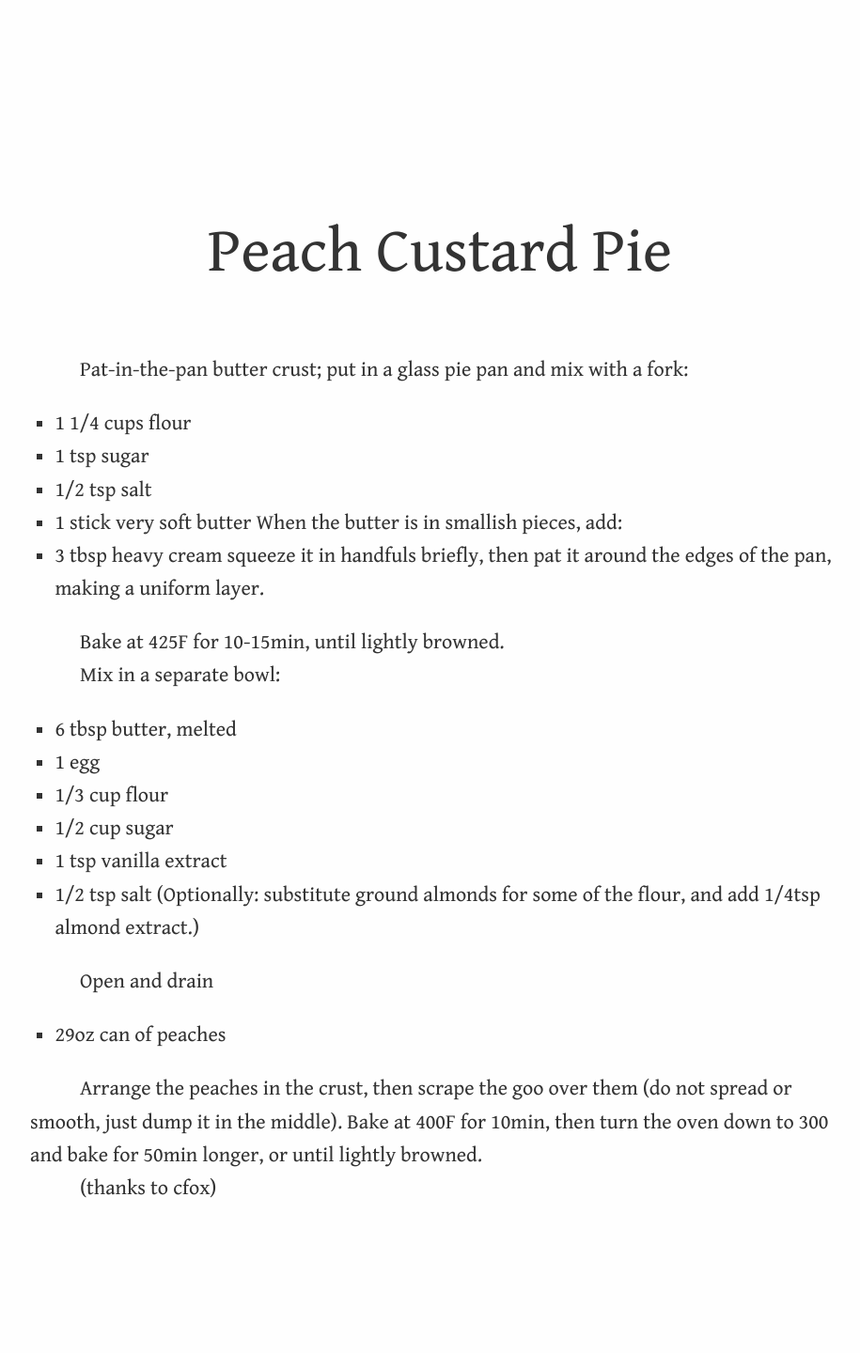
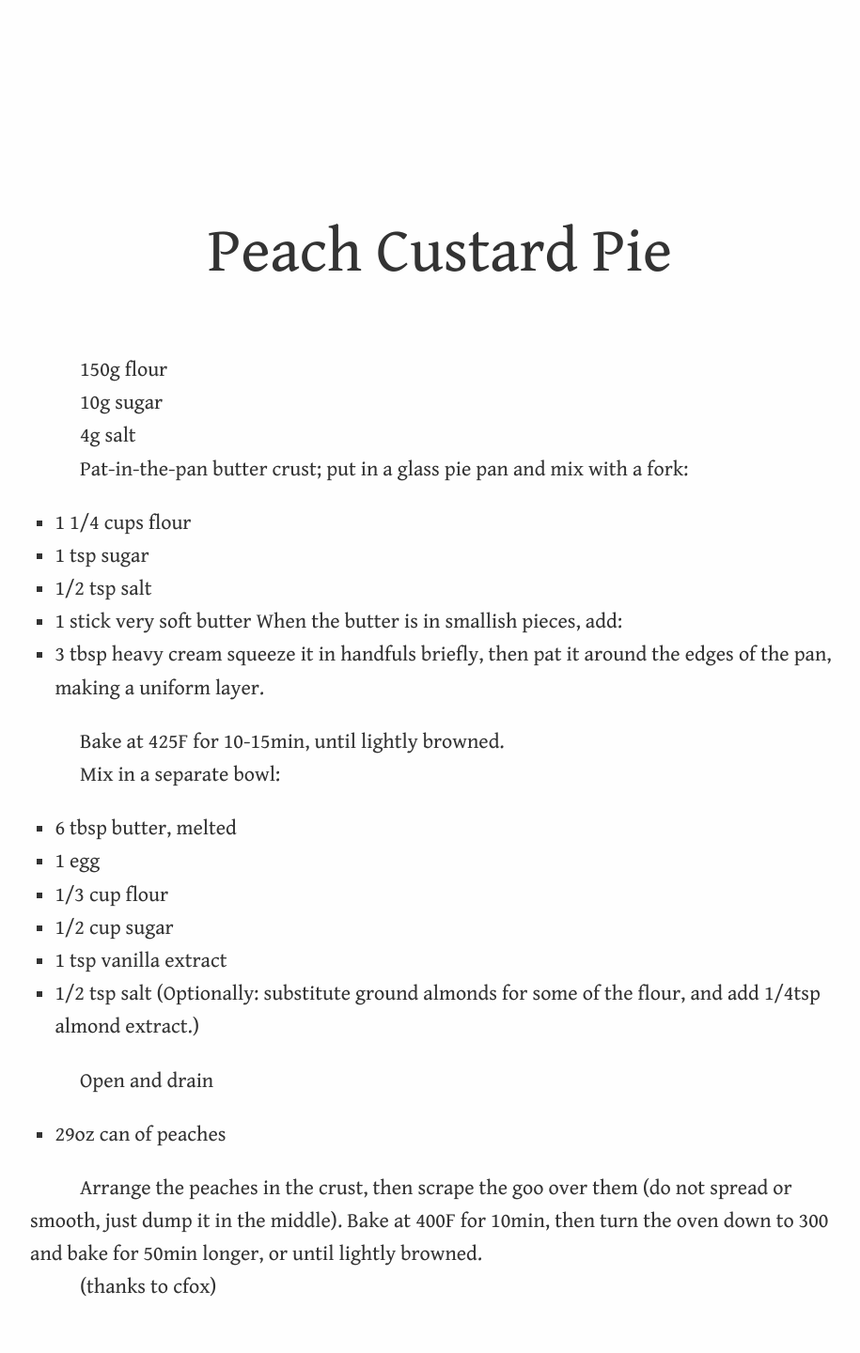
Before and after one commit to aredridel/recipes, a Jekyll site: the page built from Desserts/Peach Custard Pie.md, in a window 1280 px wide. Shown: the whole page at 94% size, without its empty margins (172-1087 px from the left). Built offline with Jekyll 4.4.1, drawn with Linux system fonts in a browser that asks for light colours; our own code applies the rules of GitHub Pages for plain Markdown files; before the commit the page ends 1334 px from its top, so only the background shows below that.

Commit message:
/ ‘Desserts/Peach Custard Pie.md’

```diff
--- a/Desserts/Peach Custard Pie.md
+++ b/Desserts/Peach Custard Pie.md
@@ -1,5 +1,11 @@
 Peach Custard Pie
 =================
+
+150g flour
+
+10g sugar
+
+4g salt
 
 
 
```
